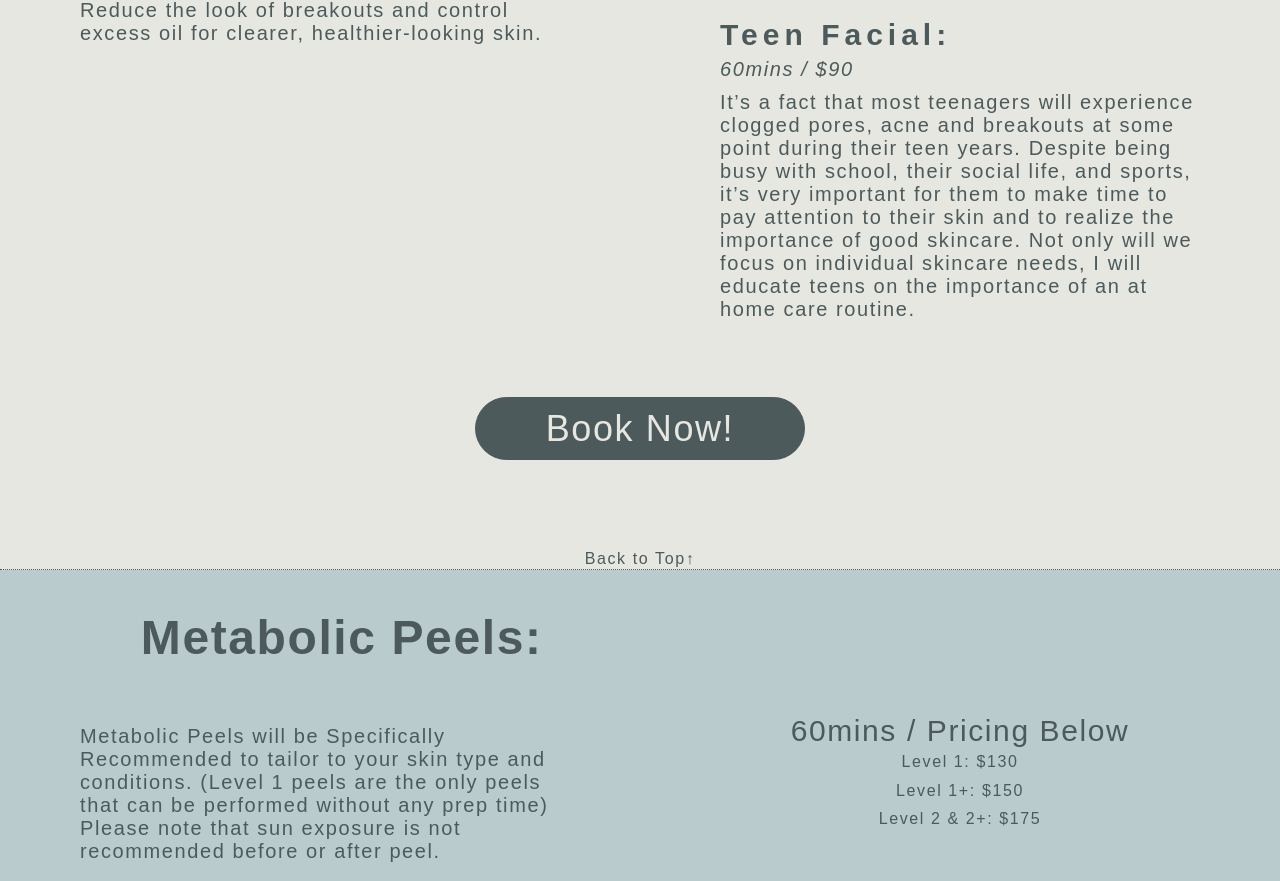
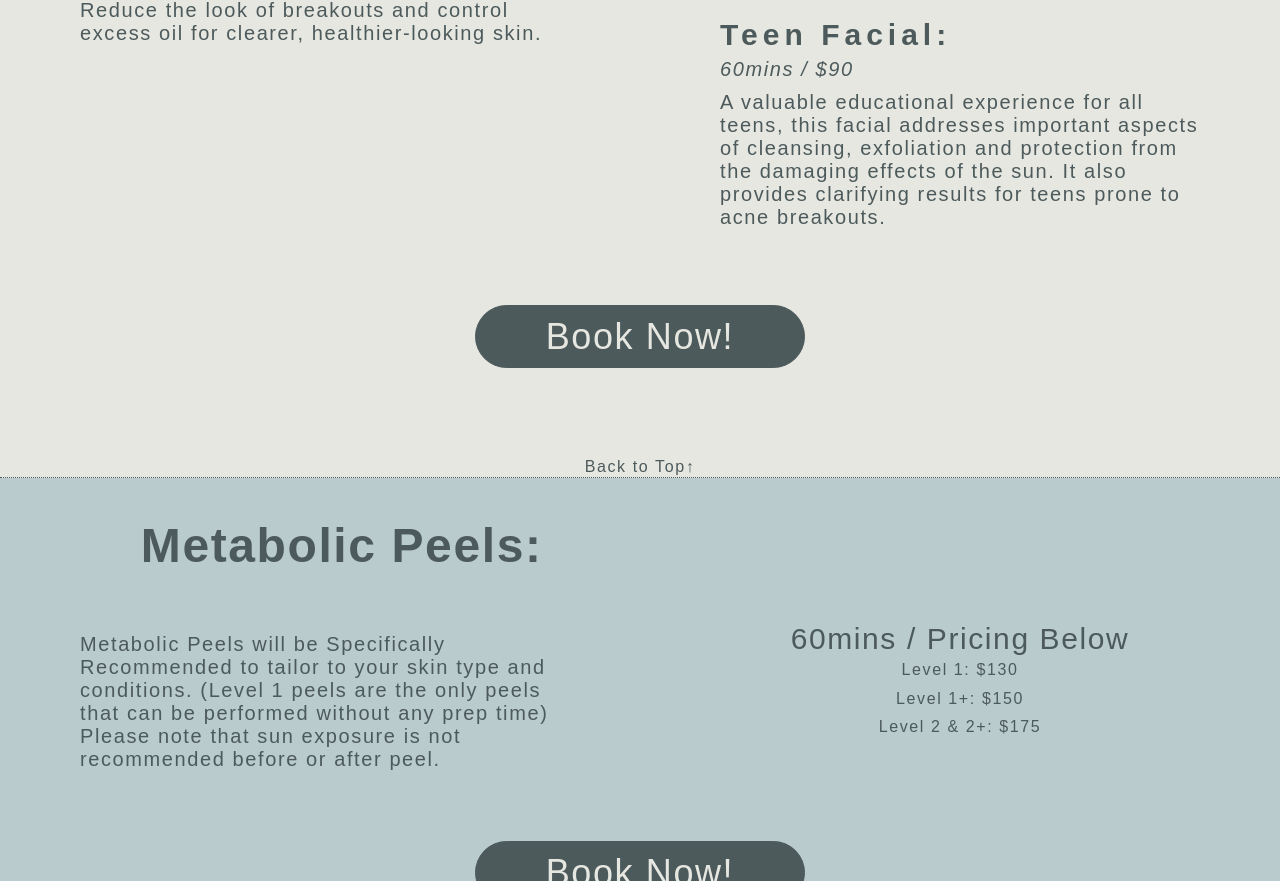
Before and after one commit to sevrinn/christinas-aesthetics-website, a website built with Parcel: page index.html in a window 1280 px wide. Shown: the part 1521-2402 px from the top of the page. Built offline with nearby package versions, Linux system fonts and the light colour scheme; files whose address does not match are found by name; a web font is replaced by a local one.

Commit message:
Changed description of Teen Facial

```diff
--- a/index.html
+++ b/index.html
@@ -125,7 +125,7 @@
             <div class="facial-service-module">
               <h5>Teen Facial:</h5>
               <p class="time-price">60mins / $90</p>
-              <p class="service-blurb">It’s a fact that most teenagers will experience clogged pores, acne and breakouts at some point during their teen years. Despite being busy with school, their social life, and sports, it’s very important for them to make time to pay attention to their skin and to realize the importance of good skincare. Not only will we focus on individual skincare needs, I will educate teens on the importance of an at home care routine. </p>
+              <p class="service-blurb">A valuable educational experience for all teens, this facial addresses important aspects of cleansing, exfoliation and protection from the damaging effects of the sun. It also provides clarifying results for teens prone to acne breakouts.</p>
             </div><!--end module-->
             <hr>
           </div><!--end facials group-->
```
